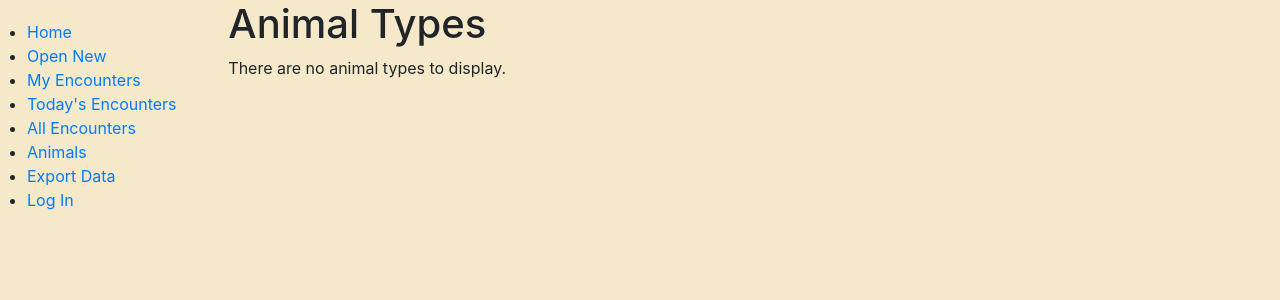
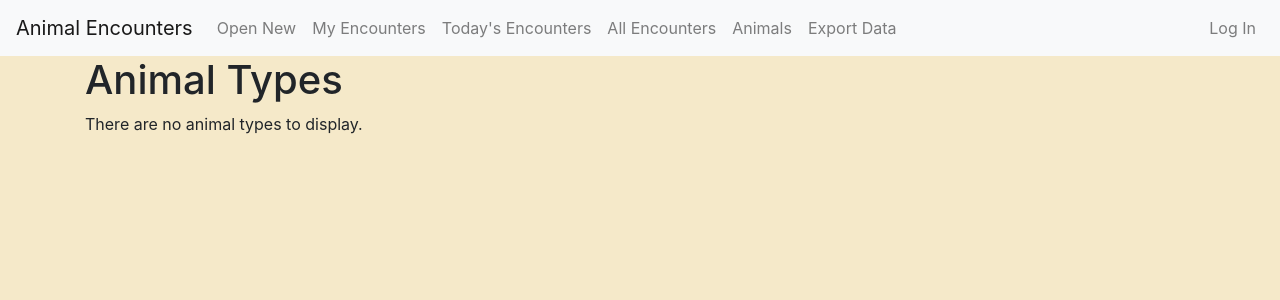
Before and after one commit to cfmays/aents5, a Django app: template encounters/templates/encounters/animal_types.html in a window 1280 px wide. Shown: the top 300 px of the page. Run offline with Django 3.2, Linux system fonts and the light colour scheme; the template is opened without the code that fills it, so the values that code supplies are empty.

Commit message:
trying out bootstraps navbar and alert components

```diff
--- a/encounters/static/styles.css
+++ b/encounters/static/styles.css
@@ -3,3 +3,6 @@
     padding: 0;
     margin-left: 12px;
 }
+.container-fluid {
+    padding: 0;
+}
--- a/encounters/templates/base_generic.html
+++ b/encounters/templates/base_generic.html
@@ -2,42 +2,110 @@
 <html lang="en">
 <head>
   {% block title %}<title>Animal Encounters</title>{% endblock %}
-  <meta charset="utf-8">
-  <meta name="viewport" content="width=device-width, initial-scale=1">
-  <link rel="stylesheet" href="https://cdn.jsdelivr.net/npm/bootstrap@4.5.3/dist/css/bootstrap.min.css" integrity="sha384-TX8t27EcRE3e/ihU7zmQxVncDAy5uIKz4rEkgIXeMed4M0jlfIDPvg6uqKI2xXr2" crossorigin="anonymous">
+  <meta charset="utf-8" />
+  <meta name="viewport" content="width=device-width, initial-scale=1" />
+  <link rel="stylesheet" href="https://cdn.jsdelivr.net/npm/bootstrap@4.5.3/dist/css/bootstrap.min.css" integrity="sha384-TX8t27EcRE3e/ihU7zmQxVncDAy5uIKz4rEkgIXeMed4M0jlfIDPvg6uqKI2xXr2" crossorigin="anonymous" />
   <!-- Add additional CSS in static file -->
   {% load static %}
-  <link rel="stylesheet" href="{% static 'styles.css' %}">
+  <link rel="stylesheet" href="{% static 'styles.css' %}" />
 </head>
-<body style="background-color:#f5e9c9">
+<body style="background-color: #f5e9c9">
+  <script src="https://ajax.googleapis.com/ajax/libs/jquery/3.6.0/jquery.min.js"></script>
+  <script
+    src="https://cdn.jsdelivr.net/npm/bootstrap@4.5.3/dist/js/bootstrap.bundle.min.js"
+    crossorigin="anonymous"
+  ></script>
   <div class="container-fluid">
-    <div class="row">
-      <div class="col-sm-2">
-      {% block sidebar %}
-      <style=  margin-left: 3px;>
-        <ul class="sidebar-nav">
-          <li><a href="{% url 'index' %}">Home</a></li>
-          <li><a href="{% url 'openencounter' %}">Open New</a></li>
-          <li><a href="{% url 'my-encounters' %}">My Encounters</a></li>
-          <li><a href="{% url 'todays-encounters' %}">Today's Encounters</a></li>
-           <li><a href="{% url 'all-encounters' %}">All Encounters</a></li>
-           <li><a href="{% url 'animal-types' %}">Animals</a></li>
-           <li><a href="{% url 'export-options' %}">Export Data</a></li>
-          {% if user.is_authenticated %}
-          <li><a href="{% url 'logout' %}">Log Out</a></li>
+    <nav class="navbar navbar-expand-md sticky-top navbar-light bg-light">
+      {% url 'index' as index_url %}
+      <a class="navbar-brand" href="{% url 'index' %}">Animal Encounters</a>
+      <button
+        class="navbar-toggler"
+        type="button"
+        data-toggle="collapse"
+        data-target="#navbarSupportedContent"
+        aria-controls="navbarSupportedContent"
+        aria-expanded="false"
+        aria-label="Toggle navigation"
+      >
+        <span class="navbar-toggler-icon"></span>
+      </button>
+
+      <div class="collapse navbar-collapse" id="navbarSupportedContent">
+        <ul class="navbar-nav mr-auto">
+
+          {% url 'openencounter' as openencounter_url %}
+          {% url 'my-encounters' as myencounter_url %}
+          {% url 'todays-encounters' as todayencounter_url %}
+          {% url 'all-encounters' as allencounter_url %}
+          {% url 'animal-types' as animaltypes_url %}
+          {% url 'export-options' as exportoptions_url %}
+
+          <li class="nav-item{% if request.path == openencounter_url %} active{% endif %}">
+            <a class="nav-link" href="{% url 'openencounter' %}">Open New</a>
+          </li>
+          <li class="nav-item{% if request.path == myencounter_url %} active{% endif %}">
+            <a class="nav-link" href="{% url 'my-encounters' %}">My Encounters</a>
+          </li>
+          <li class="nav-item{% if request.path == todayencounter_url %} active{%endif%}">
+            <a class="nav-link" href="{% url 'todays-encounters' %}">Today's Encounters</a>
+          </li>
+          <li class="nav-item{% if request.path == allencounter_url %} active{%endif%}">
+            <a class="nav-link" href="{% url 'all-encounters' %}">All Encounters</a>
+          </li>
+          <li class="nav-item{% if request.path == animaltypes_url %} active{%endif%}">
+            <a class="nav-link" href="{% url 'animal-types' %}">Animals</a>
+          </li>
+          <li class="nav-item{% if request.path == exportoptions_url %} active{%endif%}">
+            <a class="nav-link" href="{% url 'export-options' %}">Export Data</a>
+          </li>
+        </ul>
+        <ul class="navbar-nav">
+          {% if user.is_staff %}
+          <li class="nav-item">
+            <a class="nav-link" href="{% url 'admin:index' %}">Admin panel</a>
+          </li>
+          {% endif %} {% if user.is_authenticated %}
+          <li class="nav-item">
+            <a class="nav-link" href="{% url 'logout' %}">Log Out</a>
+          </li>
           {% else %}
-          <li><a href="{% url 'login' %}">Log In</a></li>
-          {% endif %}
-          {% if user.is_staff %}
-          <li><a href="{% url 'admin:index' %}">Admin panel</a></li>
-          {% comment %} <li><a href="{% url 'export' %}">Export Data</a></li> {% endcomment %}
-
+          <li class="nav-item">
+            <a class="nav-link" href="{% url 'login' %}">Log In</a>
+          </li>
           {% endif %}
         </ul>
-     {% endblock %}
       </div>
-      <div class="col-sm-10 ">{% block content %}{% endblock %}</div>
+    </nav>
+    <div class="container">
+    {% for message in messages %}
+    <div class="alert alert-success alert-dismissible fade show" role="alert">
+      <strong>Success</strong> {{ message }}
+      <button type="button" class="close" data-dismiss="alert" aria-label="Close">
+        <span aria-hidden="true">&times;</span>
+      </button>
     </div>
+    {% endfor %}
+    <div class="row">
+      <div class="col">{% block content %}{% endblock %}</div>
+    </div>
+    </div>
+
   </div>
+
+  <script>
+$(document).ready(function () {
+  //console.log('in doc.ready');
+  // messages timeout for 10 sec
+  setTimeout(function () {
+    $(".alert").alert("close");
+  }, 3000); // <-- time in milliseconds, 1000 =  1 sec
+
+  // delete message
+  $(".del-msg").on("click", function () {
+    $(".del-msg").parent().attr("style", "display:none;");
+  });
+});
+</script>
 </body>
 </html>
```
Also changed, not shown: encounters/templates/encounters/encounters_list_by_user.html (+0 -36 lines), encounters/templates/index.html (+1 -38 lines).
